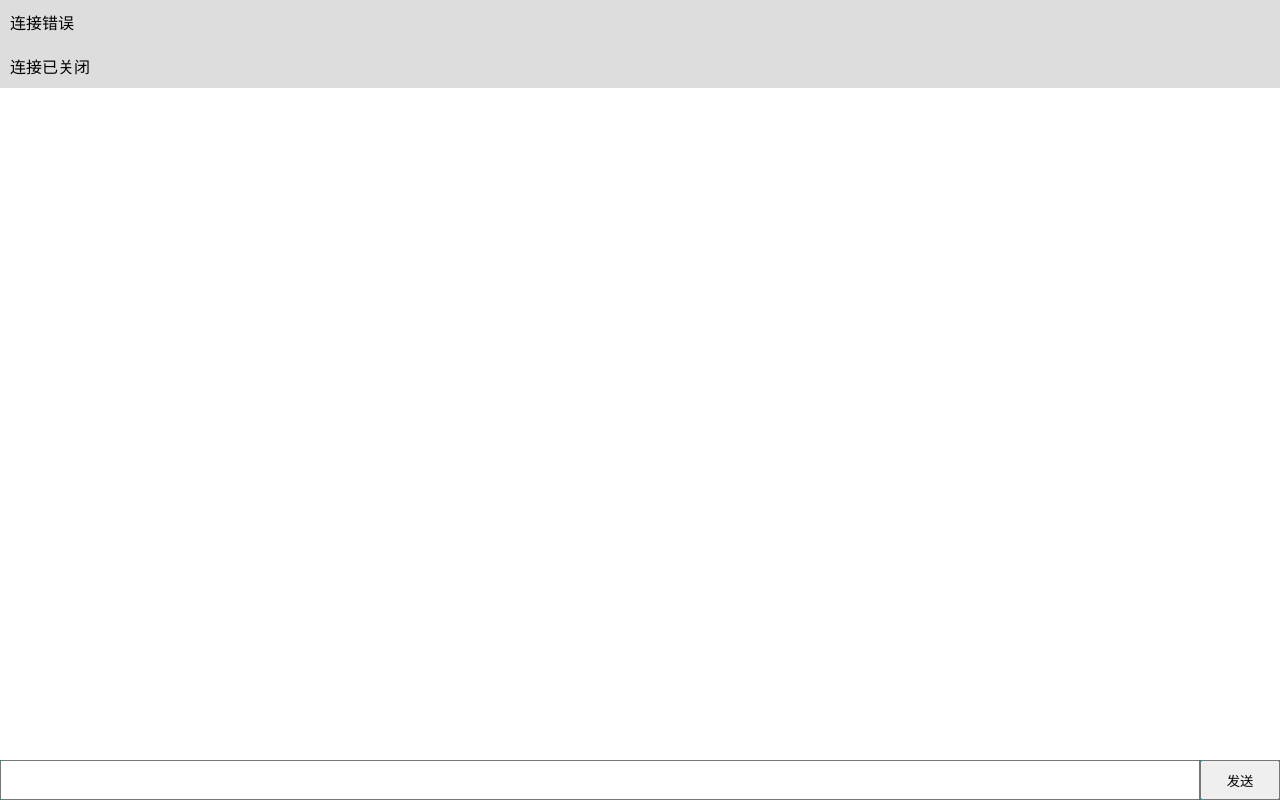
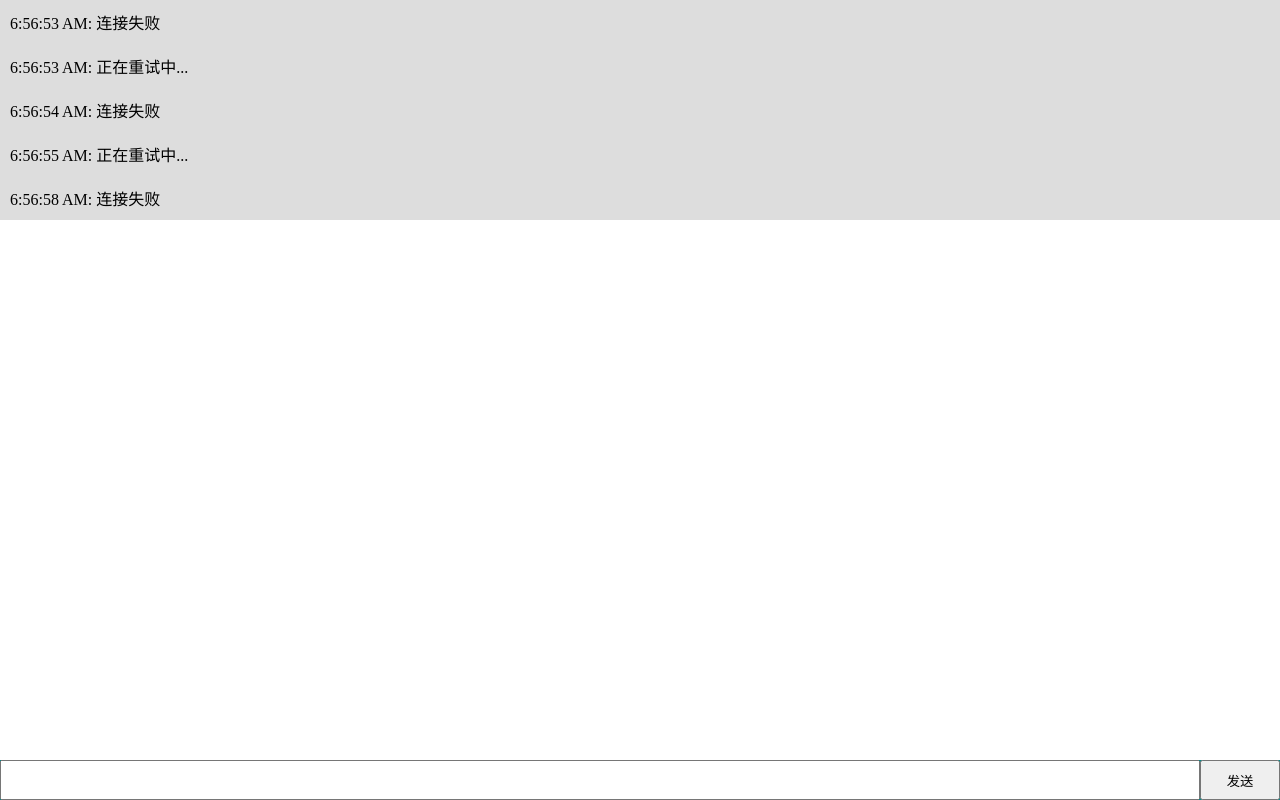
Before and after one commit to mrtujiawei/bin, a browser extension: page public/socket.html in a window 1280 px wide. Drawn offline with Linux system fonts and the light colour scheme.

Commit message:
feat(socket.html): socket 添加重试

```diff
--- /dev/null
+++ b/public/css/index.css
@@ -0,0 +1,47 @@
+* {
+  margin: 0;
+  padding: 0;
+  list-style: none;
+}
+
+#app {
+  display: flex;
+  flex-direction: column;
+  height: 100vh;
+  overflow: hidden;
+}
+
+.messages {
+  height: 100%;
+  overflow: auto;
+}
+
+.message {
+  padding: 10px;
+  word-break: break-all;
+}
+
+.message-system {
+  background: #ddd;
+}
+
+.message-user {
+  background: #fff;
+}
+
+.toolbar {
+  display: flex;
+  flex-shrink: 0;
+  height: 40px;
+  background: #008c8c;
+}
+.input {
+  display: block;
+  flex-grow: 1;
+  width: 100%;
+  font-size: 20px;
+}
+.send-btn {
+  flex-shrink: 0;
+  width: 80px;
+}
--- /dev/null
+++ b/public/js/index.js
@@ -0,0 +1,121 @@
+const messages = document.querySelector('.messages');
+const input = document.querySelector('.input');
+const sendBtn = document.querySelector('.send-btn');
+const protocol = window.location.protocol == 'https:' ? 'wss' : 'ws';
+
+const webSocketUrl = `${protocol}://${window.location.host}`;
+
+const createWebSocket = (url, callback) => {
+  const socket = new WebSocket(url);
+  const events = ['open', 'close', 'message', 'error'];
+
+  const callbacks = events.map((type) => {
+    const cb = (event) => {
+      callback({ type, event });
+    };
+    socket.addEventListener(type, cb);
+    return cb;
+  });
+
+  return {
+    socket,
+    close() {
+      events.forEach((type, index) => {
+        socket.removeEventListener(type, callbacks[index]);
+      });
+      socket.close();
+    },
+  };
+};
+
+const onMessage = (message) => {
+  const element = message.toElement();
+  messages.appendChild(element);
+  const rect = element.getBoundingClientRect();
+  const delta = 30;
+  if (rect.top < messages.clientHeight + delta) {
+    messages.scrollBy({
+      top: element.clientHeight,
+      behavior: 'smooth',
+    });
+  }
+};
+
+class Message {
+  type;
+  content;
+  time = new Date();
+  constructor(type, content) {
+    this.type = type;
+    this.content = content;
+  }
+
+  toElement() {
+    const li = document.createElement('li');
+    li.innerHTML = `${this.time.toLocaleTimeString()}: ${this.content}`;
+    if (0 == this.type) {
+      li.className = 'message message-system';
+    } else {
+      li.className = 'message message-user';
+    }
+    return li;
+  }
+}
+
+let sendMessage;
+let reconnectCount = 0;
+
+const init = async () => {
+  let connect = false;
+  const { socket } = createWebSocket(webSocketUrl, ({ type, event }) => {
+    console.log(`Socket ${type}`, event);
+    if (type == 'open') {
+      connect = true;
+      onMessage(new Message(0, '连接成功'));
+    } else if (type == 'error') {
+      if (connect) {
+        onMessage(new Message(0, '连接错误'));
+      } else {
+        onMessage(new Message(0, '连接失败'));
+      }
+    } else if (type == 'message') {
+      onMessage(new Message(1, event.data));
+    } else if (type == 'close') {
+      connect = false;
+      unlisten();
+      if (connect) {
+        onMessage(new Message(0, '连接已关闭'));
+      }
+      setTimeout(() => {
+        onMessage(new Message(0, '正在重试中...'));
+        init();
+      }, reconnectCount++ * 1000);
+    } else {
+      // 不可能出现未知的type
+    }
+  });
+
+  sendMessage = () => {
+    if (!input.value) {
+      return;
+    }
+    socket.send(input.value);
+    input.value = '';
+  };
+
+  sendBtn.addEventListener('click', sendMessage);
+
+  const callback = (event) => {
+    if (event.key == 'Enter') {
+      sendMessage();
+    }
+  };
+  input.addEventListener('keyup', callback);
+
+  const unlisten = () => {
+    sendBtn.removeEventListener('click', sendMessage);
+    input.removeEventListener('keyup', callback);
+  };
+};
+
+init();
--- a/public/socket.html
+++ b/public/socket.html
@@ -4,59 +4,11 @@
     <meta charset="UTF-8" />
     <meta
       name="viewport"
-      content="width=device-width,minimum-scale=1,maximum-scale=1,user-scalable=no"
+      content="width=device-width,minimum-scale=1,maximum-scale=1,user-scalable=no,viewport-fit=cover"
     />
     <title>SOCKET</title>
-    <link rel="manifest" href="/manifest.json">
-    <style>
-      * {
-        margin: 0;
-        padding: 0;
-        list-style: none;
-      }
-
-      #app {
-        display: flex;
-        flex-direction: column;
-        height: 100vh;
-        overflow: hidden;
-      }
-
-      .messages {
-        height: 100%;
-        overflow: auto;
-      }
-
-      .message {
-        padding: 10px;
-        word-break: break-all;
-      }
-
-      .message-system {
-        background: #ddd;
-      }
-
-      .message-user {
-        background: #fff;
-      }
-
-      .toolbar {
-        display: flex;
-        flex-shrink: 0;
-        height: 40px;
-        background: #008c8c;
-      }
-      .input {
-        display: block;
-        flex-grow: 1;
-        width: 100%;
-        font-size: 20px;
-      }
-      .send-btn {
-        flex-shrink: 0;
-        width: 80px;
-      }
-    </style>
+    <link rel="manifest" href="manifest.json" />
+    <link rel="stylesheet" href="css/index.css" />
   </head>
   <body>
     <div id="app">
@@ -66,79 +18,6 @@
         <button class="send-btn">发送</button>
       </div>
     </div>
-    <script>
-      const messages = document.querySelector('.messages');
-      const protocol = window.location.protocol == 'https:' ? 'wss' : 'ws';
-
-      const socket = new WebSocket(protocol + '://' + window.location.host);
-      const input = document.querySelector('.input');
-
-      const sendMessage = () => {
-        if (!input.value) {
-          return;
-        }
-        socket.send(input.value);
-        input.value = '';
-      };
-
-      document
-        .querySelector('.send-btn')
-        .addEventListener('click', sendMessage);
-
-      input.addEventListener('keyup', (event) => {
-        if (event.key == 'Enter') {
-          sendMessage();
-        }
-      });
-
-      class Message {
-        type;
-        content;
-        constructor(type, content) {
-          this.type = type;
-          this.content = content;
-        }
-
-        toElement() {
-          const li = document.createElement('li');
-          li.innerHTML = this.content;
-          if (0 == this.type) {
-            li.className = 'message message-system';
-          } else {
-            li.className = 'message message-user';
-          }
-          return li;
-        }
-      }
-
-      const onMessage = (message) => {
-        const element = message.toElement();
-        messages.appendChild(element);
-        const rect = element.getBoundingClientRect();
-        const delta = 30;
-        if (rect.top < messages.clientHeight + delta) {
-          messages.scrollBy({
-            top: element.clientHeight,
-            behavior: 'smooth',
-          });
-        }
-      };
-
-      socket.addEventListener('open', () => {
-        onMessage(new Message(0, '连接成功'));
-      });
-
-      socket.addEventListener('error', (event) => {
-        onMessage(new Message(0, '连接错误'));
-      });
-
-      socket.addEventListener('message', (event) => {
-        onMessage(new Message(1, event.data));
-      });
-
-      socket.addEventListener('close', () => {
-        onMessage(new Message(0, '连接已关闭'));
-      });
-    </script>
+    <script src="js/index.js"></script>
   </body>
 </html>
```
